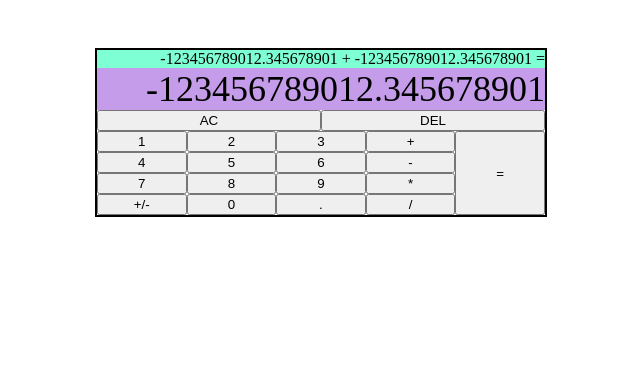
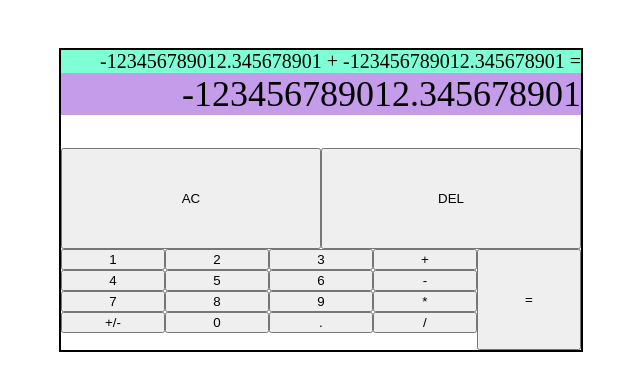
Before and after one commit to HPatto/calculator, a plain HTML site: page index.html in a window 1280 px wide. Shown: the whole page, without its empty margins (319-959 px from the left). Drawn offline with Linux system fonts and the light colour scheme.

Commit message:
Complete inital frontend ratios

```diff
--- a/CSS/styles.css
+++ b/CSS/styles.css
@@ -18,21 +18,25 @@
 .calculator {
     display: flex;
     flex-direction: column;
+
+    height: 300px;
     border: 2px solid black;
 }
 
 .windows {
     display: flex;
     flex-direction: column;
+
+    flex: 1 0 auto;
 }
 
 /* We want the text aligned to the RHS */
 
 .upper-window {
-    font-size: 16px;
+    font-size: 20px;
     text-align: right;
     background-color: aquamarine;
-    width: 28em;
+    width: 26em;
 }
 
 .lower-window {
@@ -40,9 +44,12 @@
     text-align: right;
     background-color: rgb(196, 156, 233);
 }
+
 .buttons {
     display: flex;
     flex-direction: column;
+
+    flex: 3 0 auto;
 }
 
 .upper-buttons,
```
